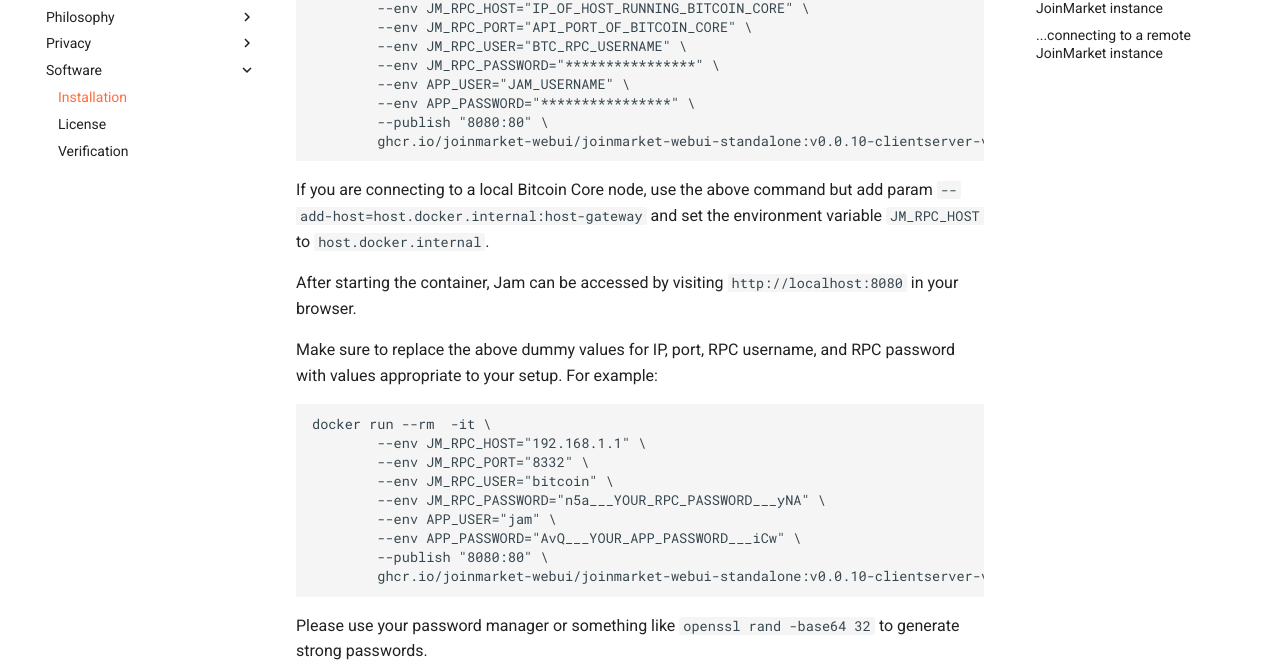
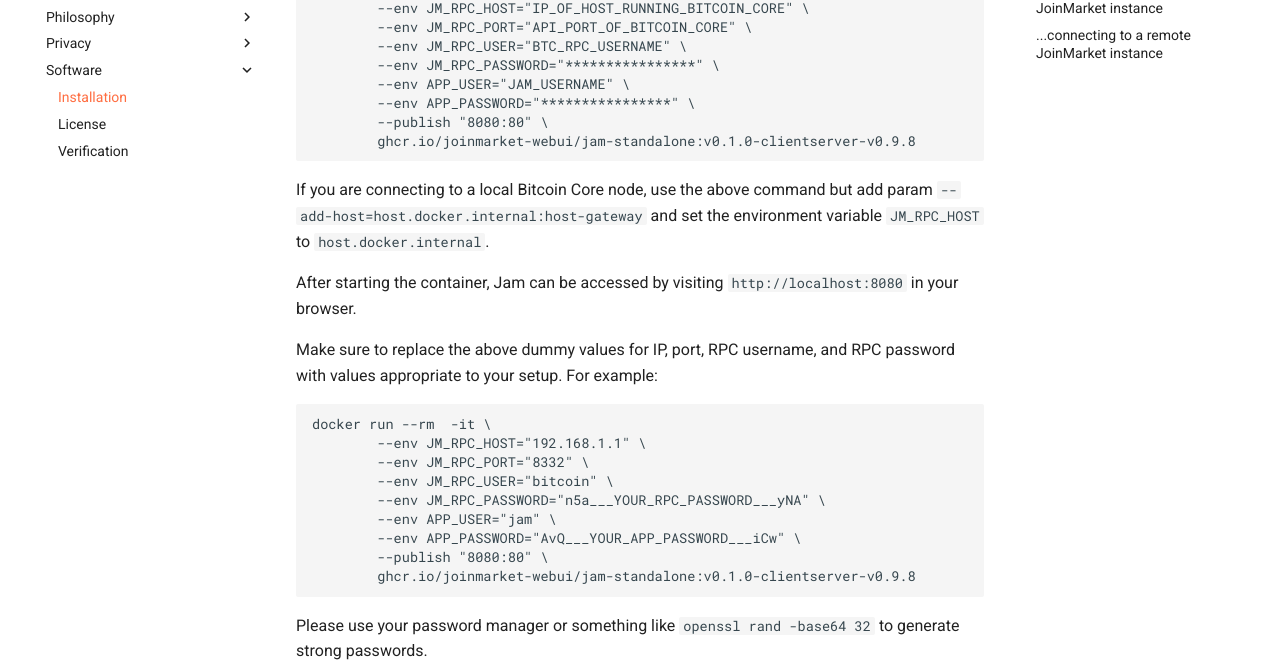
Before and after one commit to joinmarket-webui/jamdocs, an MkDocs documentation site: the page built from docs/software/installation.md, in a window 1280 px wide and 1400 px high, scrolled down 2026 px. Shown: the part 280-951 px from the top of the window. Built offline with MkDocs 1.6.1 and Material for MkDocs 9.7.7, drawn with Linux system fonts in a browser that asks for light colours; nearby versions of some CDN libraries; comment, search, counter and statistics services are not loaded; some of the changed text lies outside the part shown.

Commit message:
Update installation instruction for v0.1.0 (#14)
* Update installation instruction for v0.1.0

* docs(install): add env var JAM_JMOBWATCH_PORT

````diff
--- a/docs/software/installation.md
+++ b/docs/software/installation.md
@@ -104,7 +104,7 @@
         --env APP_USER="JAM_USERNAME" \
         --env APP_PASSWORD="****************" \
         --publish "8080:80" \
-        ghcr.io/joinmarket-webui/joinmarket-webui-standalone:v0.0.10-clientserver-v0.9.6
+        ghcr.io/joinmarket-webui/jam-standalone:v0.1.0-clientserver-v0.9.8
 ```
 
 If you are connecting to a local Bitcoin Core node, use the above command but
@@ -126,7 +126,7 @@
         --env APP_USER="jam" \
         --env APP_PASSWORD="AvQ___YOUR_APP_PASSWORD___iCw" \
         --publish "8080:80" \
-        ghcr.io/joinmarket-webui/joinmarket-webui-standalone:v0.0.10-clientserver-v0.9.6
+        ghcr.io/joinmarket-webui/jam-standalone:v0.1.0-clientserver-v0.9.8
 ```
 
 Please use your password manager or something like `openssl rand -base64 32` to
@@ -177,17 +177,18 @@
 
 docker run --rm  -it \
         --add-host=host.docker.internal:host-gateway \
-        --env JMWEBUI_JMWALLETD_HOST="host.docker.internal" \
-        --env JMWEBUI_JMWALLETD_API_PORT="28183" \
-        --env JMWEBUI_JMWALLETD_WEBSOCKET_PORT="28283" \
+        --env JAM_JMWALLETD_HOST="host.docker.internal" \
+        --env JAM_JMWALLETD_API_PORT="28183" \
+        --env JAM_JMWALLETD_WEBSOCKET_PORT="28283" \
+        --env JAM_JMOBWATCH_PORT="62601" \
         --publish "8080:80" \
-        ghcr.io/joinmarket-webui/joinmarket-webui-ui-only:v0.0.10-clientserver-v0.9.6
+        ghcr.io/joinmarket-webui/jam-ui-only:v0.1.0-clientserver-v0.9.8
 ```
 
 ```sh
 # Option 2: run Jam via npm
 
-git clone https://github.com/joinmarket-webui/jam.git --branch v0.0.10 --depth=1
+git clone https://github.com/joinmarket-webui/jam.git --branch v0.1.0 --depth=1
 cd jam/
 npm install
 npm start
````
